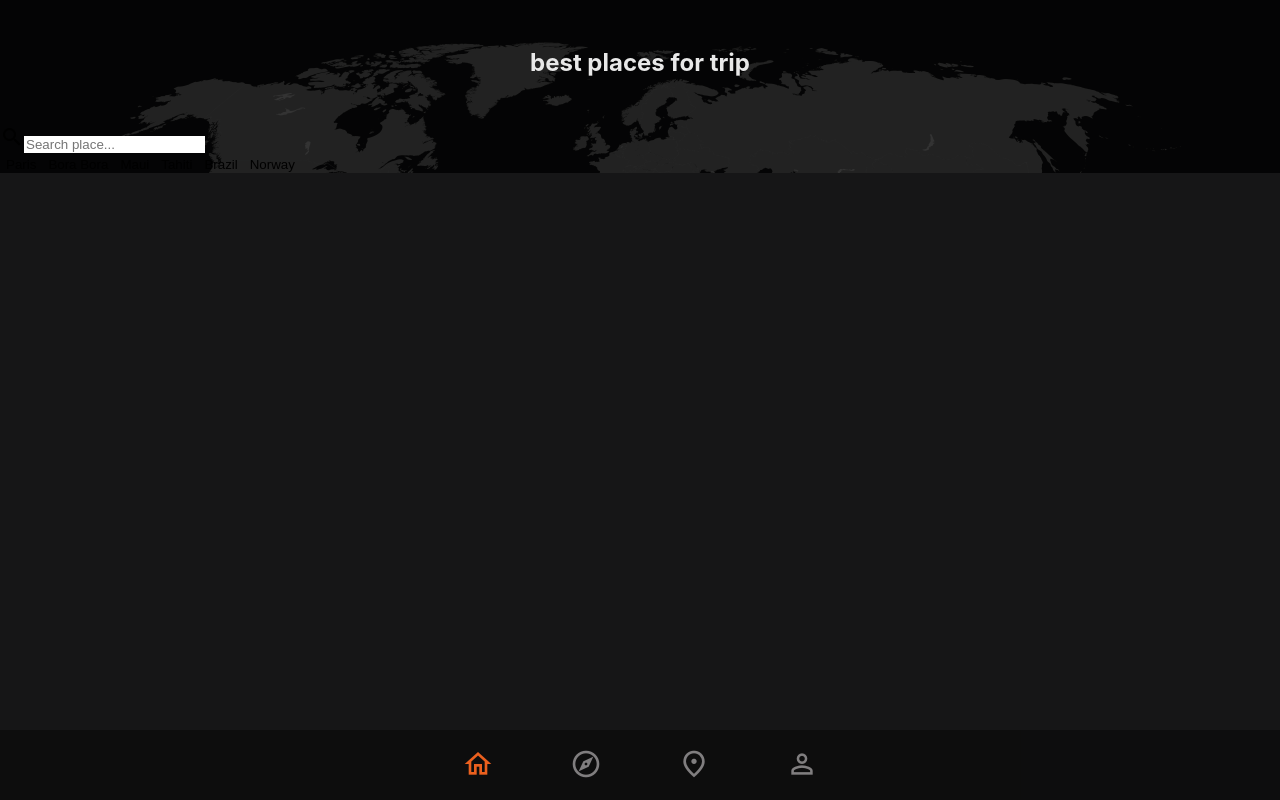
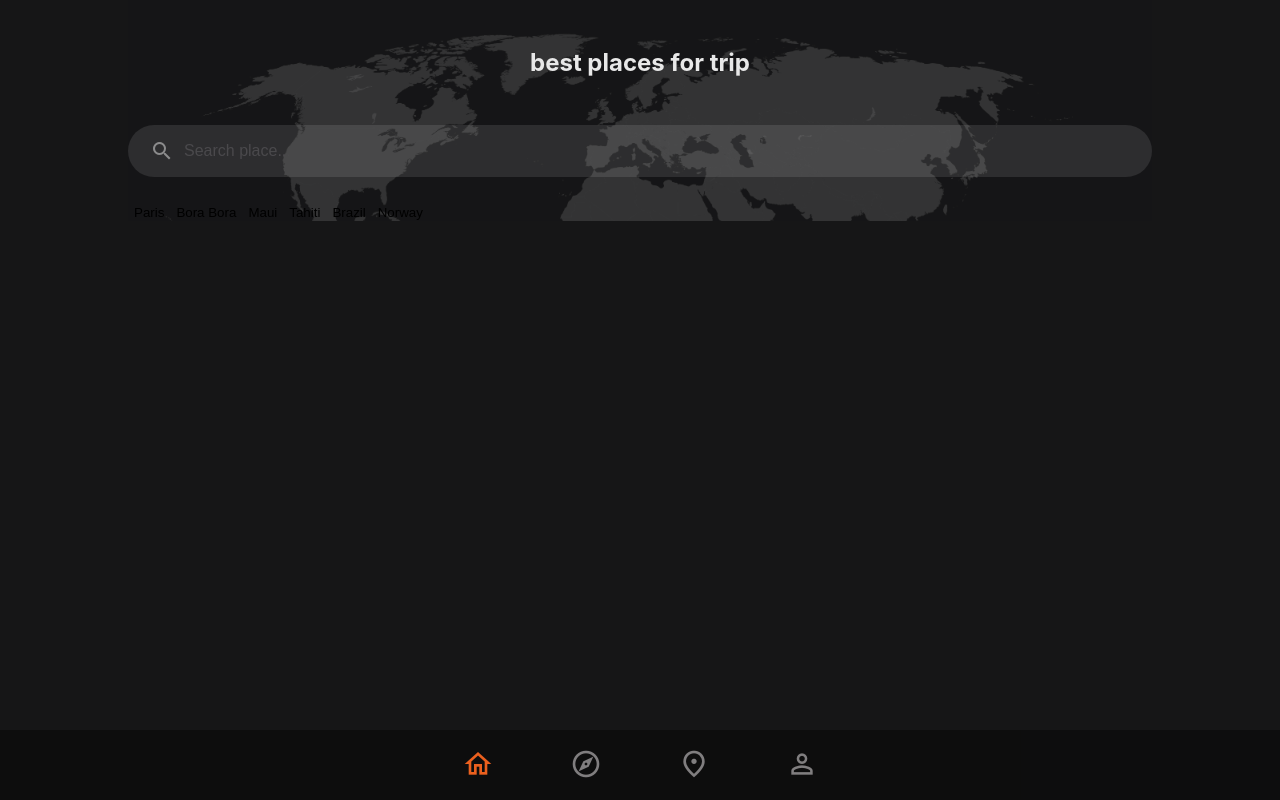
Before and after one commit to vv-tomilin/next_js_learning, a Next.js app in the folder travel_app/: page / in a window 1280 px wide. Built offline with nearby package versions, Linux system fonts and the light colour scheme.

Commit message:
7_lesson <travel-app> (Пишем стили для поиска)

```diff
--- a/travel_app/app/components/elements/Search/Search.module.scss
+++ b/travel_app/app/components/elements/Search/Search.module.scss
@@ -0,0 +1,45 @@
+@import "../../../../assets/styles/_variables.scss";
+
+.search {
+  width: 100%;
+
+  margin-bottom: 1.5rem;
+  padding: 0 1rem;
+
+  display: flex;
+  align-items: center;
+
+  background-color: rgba(255, 255, 255, 0.1);
+
+  border: 1px solid transparent;
+  border-radius: 30px;
+  transition: border 0.4 ease;
+
+  &:focus-within {
+    border-color: $accent;
+    opacity: 0.5;
+  }
+
+  > span {
+    margin-right: 10px;
+    margin-left: 5px;
+
+    color: $white;
+
+    opacity: 0.5;
+  }
+
+  > input {
+    padding: 1rem 0;
+
+    background-color: transparent;
+    outline: none;
+
+    font-size: 16px;
+    color: $white;
+
+    &::placeholder {
+      color: #4a494c;
+    }
+  }
+}
--- a/travel_app/app/components/elements/Search/Search.tsx
+++ b/travel_app/app/components/elements/Search/Search.tsx
@@ -10,14 +10,16 @@ const Search: React.FC = () => {
     setSearchTerm(e.target.value);
   }
 
-  return <div className={styles.search}>
+  return (
+    <div className={styles.search}>
       <span className='material-icons-outlined'>search</span>
       <input
         type="text"
         value={searchTerm}
         placeholder='Search place...'
         onChange={handleSearchTerm} />
-  </div>;
+    </div>
+  );
 };
 
 export default Search;
--- a/travel_app/assets/styles/_variables.scss
+++ b/travel_app/assets/styles/_variables.scss
@@ -2,4 +2,4 @@ $accent: #eb601e;
 $gray: #807e7f;
 $white: #e8e8e8;
 
-$bg-color: #000;
+$bg-color: #161617;
--- a/travel_app/pages/index.tsx
+++ b/travel_app/pages/index.tsx
@@ -12,7 +12,12 @@ interface IHome {
 const Home: NextPage<IHome> = ({ places }) => {
   return (
     <Layout>
-      <SerchSection />
+      <div style={{
+        width: '80%',
+        margin: '0 auto'
+      }}>
+        <SerchSection />
+      </div>
     </Layout>
   )
 }
```
Lines whose indentation alone changed are shown as unchanged.
